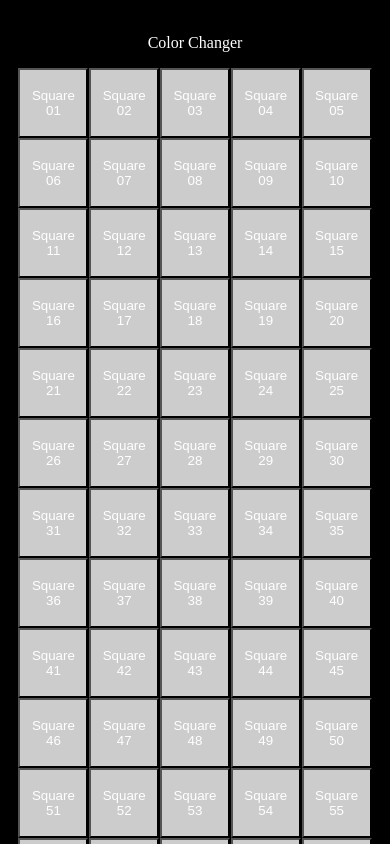
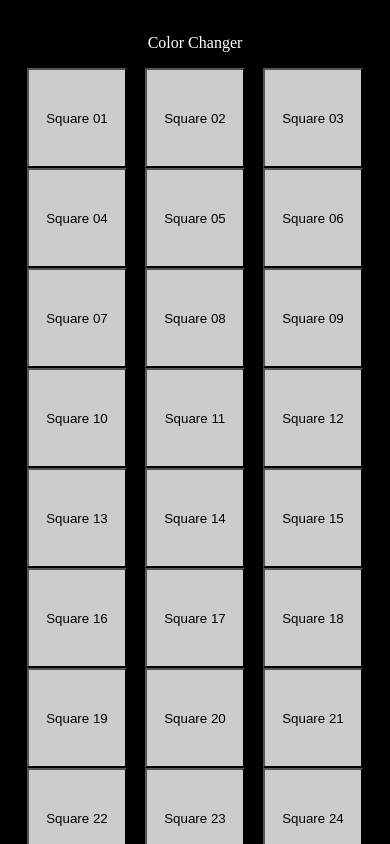
Before and after one commit to Cgotts1/Color-Changer, a plain HTML site: page index.html in a window 390 px wide. Shown: the top 844 px of the page. Drawn offline with Linux system fonts and the light colour scheme.

Commit message:
Took out media query to see if that fixes live page

```diff
--- a/style.css
+++ b/style.css
@@ -25,15 +25,13 @@ body{
         background-color: #ccc;
         width: 100px;
         height: 100px;
-        color:white;
 }
 
-@media screen and (max-width: 400px) {
+/* @media screen and (max-width: 400px) {
     .square-container {
         background-color: #ccc;
         width: 70px;
         height: 70px;
-        touch-action: cross-slide-x;
 }
 
-  }
+  } */
```
Also changed, not shown: index.html (+1 -24 lines).
